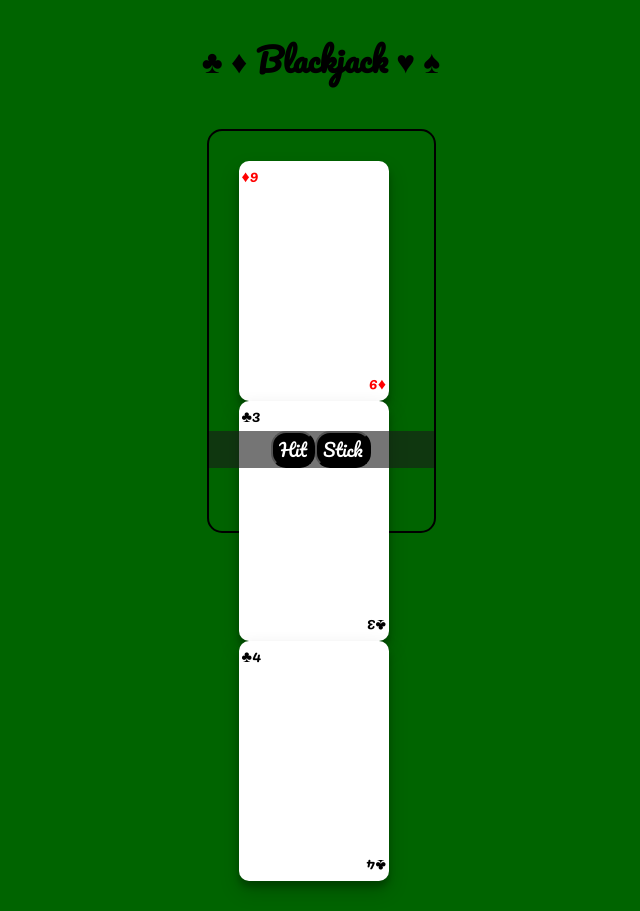
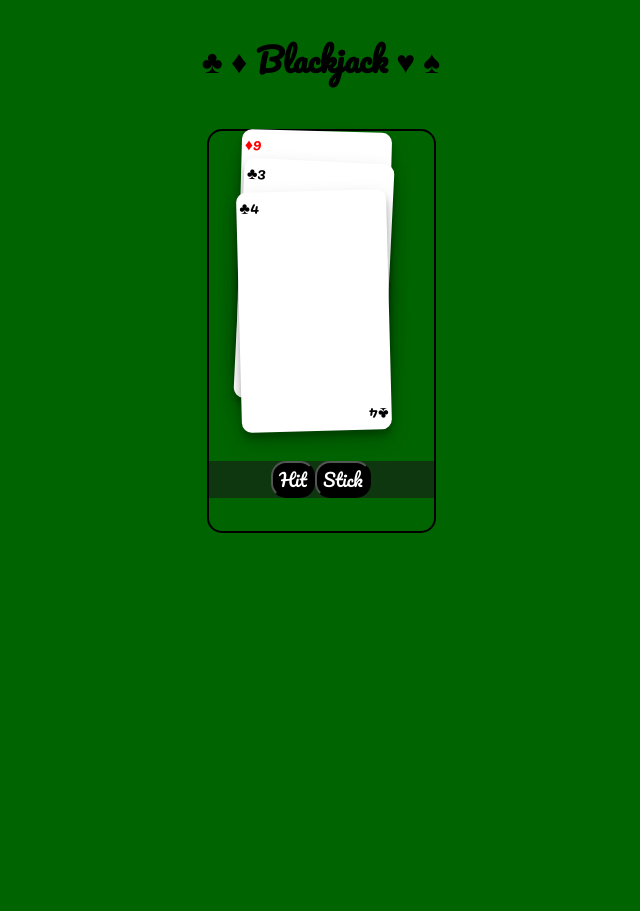
Before and after one commit to ashksmith/blackjack, a React (Create React App) app: page / in a window 1280 px wide. Shown: the whole page, without its empty margins (319-959 px from the left). After the commit the page ends 800 px from the top, so only its background shows below. Built offline with nearby package versions, Linux system fonts and the light colour scheme.

Commit message:
Added some nice styling for cards

```diff
--- a/src/components/card/card.jsx
+++ b/src/components/card/card.jsx
@@ -3,9 +3,14 @@ import "./card.scss";
 
 const Card = (props) => {
   const { suit, value, index } = props;
+  // Generate a random positive / negative number to scatter cards a bit
+  // prettier-ignore
+  const randomDeg = Math.abs(Math.random()) * 2 > 1 ? `rotate(-${Math.random() * 6}deg)` : `rotate(${Math.random() * 6}5deg)`;
+  console.log(randomDeg);
 
   return (
     <div className="card-container">
+      <div className="card" style={{ transform: randomDeg }}>
         <div
           className="card-header"
           style={{ color: suit == "♥" || suit == "♦" ? "red" : "black" }}
@@ -21,25 +26,8 @@ const Card = (props) => {
           {value}
         </div>
       </div>
+    </div>
   );
 };
 
 export default Card;
-
-/*
-export default class Card extends React.Component<any> {
-  render() {
-    const { suit, value, index } = this.props;
-    return (
-      // prettier-ignore
-      <PlayingCard style={{marginLeft: index == 0 ? '0px' : '-140px', marginTop: index * 30 }}>
-          <div style={{ paddingTop: "1px", paddingLeft: "3px" }}>
-            <div style={{ fontSize: '1.5rem',color: suit == "hearts" || suit == "diams" ? "red" : "black" }}
-              dangerouslySetInnerHTML={{ __html: `${value}&${suit};` }} />
-          </div>
-        </PlayingCard>
-    );
-  }
-}
-
-*/
--- a/src/components/card/card.scss
+++ b/src/components/card/card.scss
@@ -1,4 +1,5 @@
 .card-container {
+  .card {
     background-color: white;
     box-shadow: 0 10px 20px rgba(0, 0, 0, 0.19), 0 6px 6px rgba(0, 0, 0, 0.23);
     height: 240px;
@@ -6,6 +7,8 @@
     border-radius: 10px;
     font-size: 12pt;
     position: relative;
+    margin-top: -210px;
+  }
 
   .card-header {
     height: 88%;
@@ -22,43 +25,3 @@
     padding-left: 3px;
   }
 }
-
-/*
-
-.paper {
-  background: #fff;
-  padding: 30px;
-  position: relative;
-}
-
-.paper,
-.paper::before,
-.paper::after {
-  box-shadow: 1px 1px 1px rgba(0,0,0,0.25);
-  border: 1px solid #bbb;
-}
-
-.paper::before,
-.paper::after {
-  content: "";
-  position: absolute;
-  height: 95%;
-  width: 99%;
-  background-color: #eee;
-}
-
-.paper::before {
-  right: 15px;
-  top: 0;
-  transform: rotate(-1deg);
-  z-index: -1;
-}
-
-.paper::after {
-  top: 5px;
-  right: -5px;
-  transform: rotate(1deg);
-  z-index: -2;
-}
-
-*/
--- a/src/components/player/player.scss
+++ b/src/components/player/player.scss
@@ -5,7 +5,7 @@
   width: 225px;
 
   .player-cards-container {
-    border-radius: 15px;
+    display: inline-flex;
   }
 
   .player-controls-container {
@@ -13,7 +13,7 @@
     justify-content: center;
     background-color: rgba(26, 26, 26, 0.6);
     position: absolute;
-    margin-top: 300px;
+    margin-top: 330px;
     width: inherit;
     // Just to keep this on top...
     z-index: 10000;
```
Lines whose indentation alone changed are shown as unchanged.
